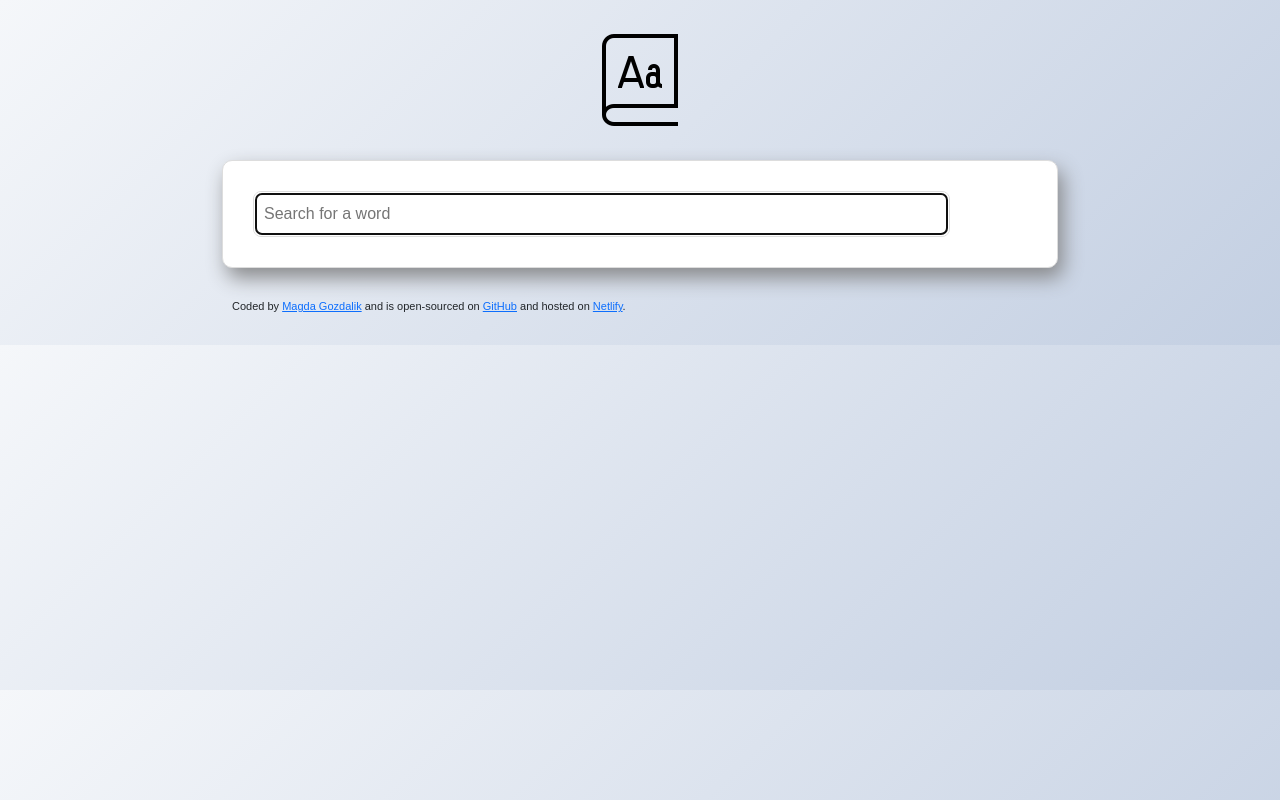
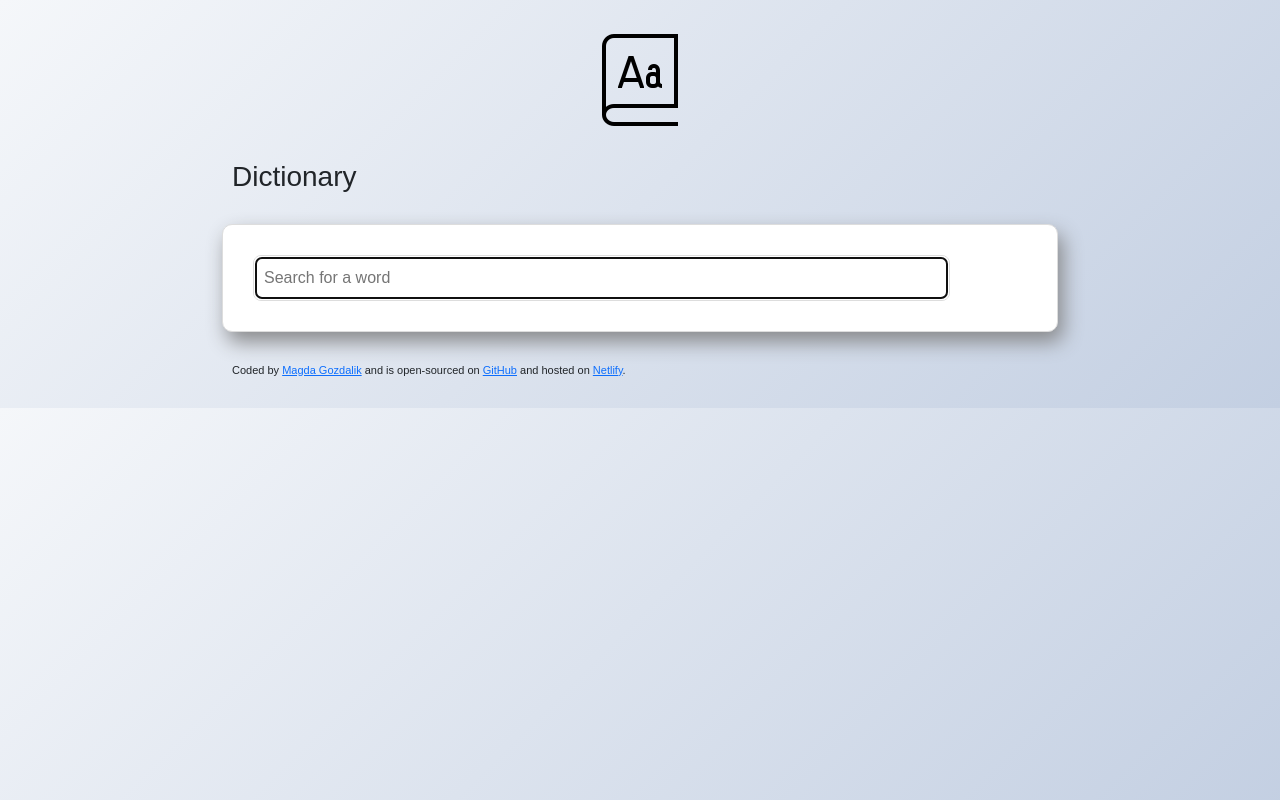
Before and after one commit to magda5281/dictionary-project-react, a React (Create React App) app: page / in a window 1280 px wide. Built offline with nearby package versions, Linux system fonts and the light colour scheme; no server answers.

Commit message:
added css styling to app component

```diff
--- a/package.json
+++ b/package.json
@@ -11,6 +11,7 @@
     "core-util-is": "^1.0.2",
     "lodash": "^4.17.21",
     "react": "^17.0.2",
+    "react-audio-player": "^0.17.0",
     "react-dom": "^17.0.2",
     "react-scripts": "4.0.3",
     "web-vitals": "^1.1.2"
--- a/src/App.css
+++ b/src/App.css
@@ -4,6 +4,11 @@ body {
 .App {
   margin: 0 auto;
   max-width: 900px;
+}
+.App h1 {
+  margin-top: 30px;
+  margin-bottom: 0;
+  font-size: 28px;
 }
 
 .App-header {
--- a/src/App.js
+++ b/src/App.js
@@ -10,6 +10,9 @@ export default function App() {
       <div className="container">
         <header className="App-header">
           <img src={dictionaryIcon} className="App-logo" alt="logo"/>
+          <h1>
+            Dictionary
+          </h1>
         </header>
         <main>
           <Dictionary defaultKeyword = "sunset"/>
--- a/src/Phonetics.js
+++ b/src/Phonetics.js
@@ -1,11 +1,12 @@
 import React from "react";
+
 import "./Phonetics.css";
 
 export default function Phonetics(props){
 
     return (
         <div className="Phonetics">
-                 <a href = {props.phonetic.audio} target="_blank" rel="noreferrer" >
+                <a href = {props.phonetic.audio} target="_blank" rel="noreferrer" >
                 Listen
                 </a>
                 <span className="text">
@@ -13,5 +14,4 @@ export default function Phonetics(props){
                 </span>
         </div>
     );
-
 }
```
Also changed, not shown: 1 other file (tests, documents, lock files or other folders).
